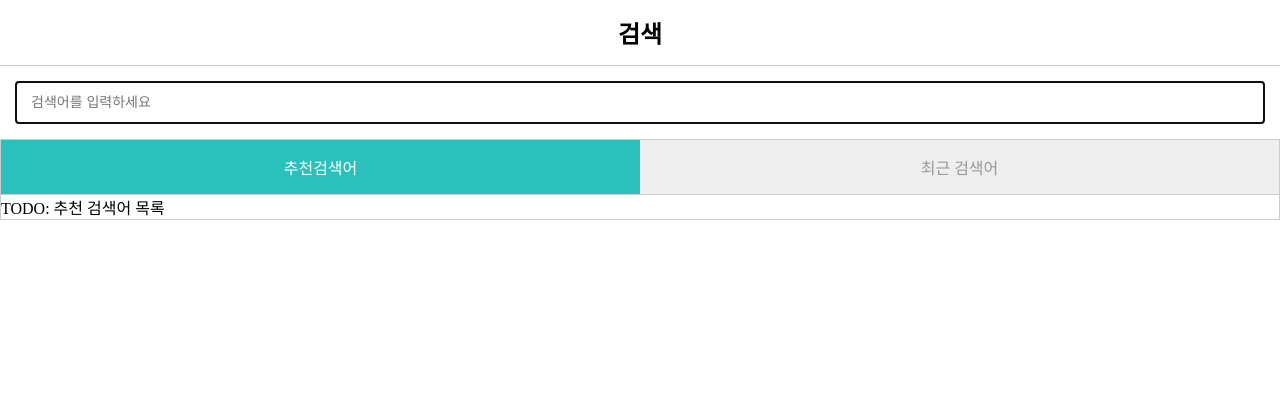
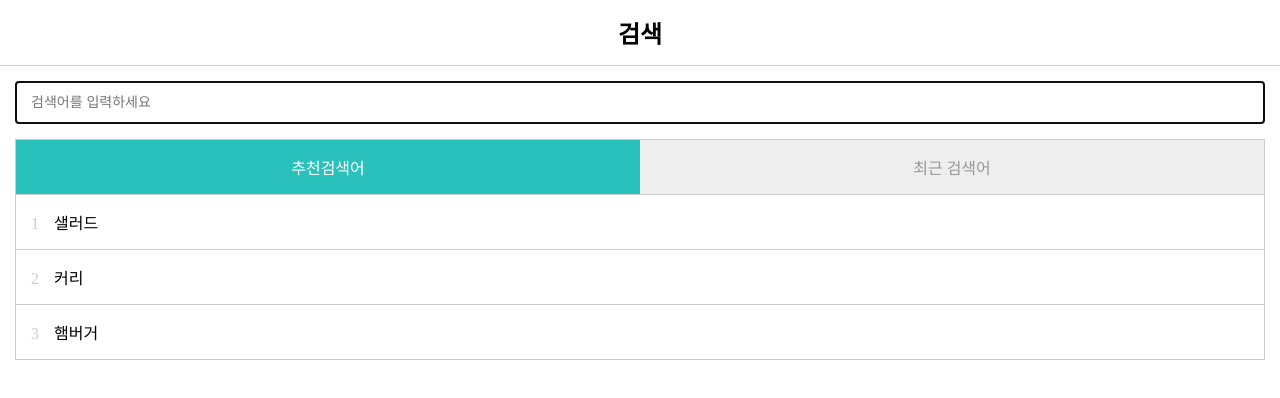
Before and after one commit to jinn2u/vanillaJS, a React app in the folder react-component/: page / in a window 1280 px wide. Shown: the top 398 px of the page. Built offline with nearby package versions, Linux system fonts and the light colour scheme.

Commit message:
추천검색어 클릭시 리스트 출력

```diff
--- a/react-component/src/App.js
+++ b/react-component/src/App.js
@@ -4,6 +4,7 @@
 import SearchResult from "./components/searchResult.js"
 import store from "./Store.js"
 import Tabs, {TabType} from "./components/Tab.js"
+import KeywordList from "./components/KeywordList.js"
 
 export default class App extends React.Component {
   constructor(){
@@ -15,8 +16,8 @@
       selectedTab: TabType.KEYWORD
     }
   }
-  search(){
-    const searchResult = store.search(this.state.searchKeyword)
+  search(searchKeyword){
+    const searchResult = store.search(searchKeyword)
     console.log(searchResult, "search")
     this.setState({
       searchResult,
@@ -49,7 +50,6 @@
             onSubmit={() => this.search(searchKeyword)}
             onReset={() => this.handleReset()}
         />
-        </div>
           <div className="content">
             {submitted ? (
               <SearchResult data={searchResult} />
@@ -59,13 +59,13 @@
                   selectedTab={selectedTab}
                   onChange={(selectedTab) => this.setState({selectedTab})}
                 />
-              {selectedTab === TabType.KEYWORD && <>TODO: 추천 검색어 목록</>}
+                {selectedTab === TabType.KEYWORD && <KeywordList onClick={(keyword)=> this.search(keyword)}/>}
                 {selectedTab === TabType.HISTORY && <>TODO: 최근 검색어 목록</>}
               </>
             )}
           </div>
+        </div>
       </>
     )
-
   }
 }
--- /dev/null
+++ b/react-component/src/components/KeywordList.js
@@ -0,0 +1,20 @@
+import React from "react"
+import List from "./List.js"
+import store from "../Store"
+
+export default class KeywordList extends List {
+  componentDidMount(){
+    const data = store.getKeywordList()
+    this.setState({
+      data
+    })
+  }
+  renderItem(item, idx) {
+    return (
+      <>
+        <span className="number">{idx + 1}</span>
+        <span>{item.keyword}</span>
+      </>
+    )
+  }
+}
--- /dev/null
+++ b/react-component/src/components/List.js
@@ -0,0 +1,27 @@
+import React from 'react'
+
+export default class List extends React.Component {
+  constructor(){
+    super()
+
+    this.state = {
+      data: []
+    }
+  }
+  renderItem(item, idx) {
+    throw "renderItem"
+  }
+  render(){
+    return (
+      <ul className="list">
+        {this.state.data.map((item, idx) => {
+          return (
+            <li key={item.id} onClick={()=>this.props.onClick(item.keyword)}>
+              {this.renderItem(item, idx)}
+            </li>
+          )
+        })}
+      </ul>
+    )
+  }
+}
```
Lines whose indentation alone changed are shown as unchanged.
